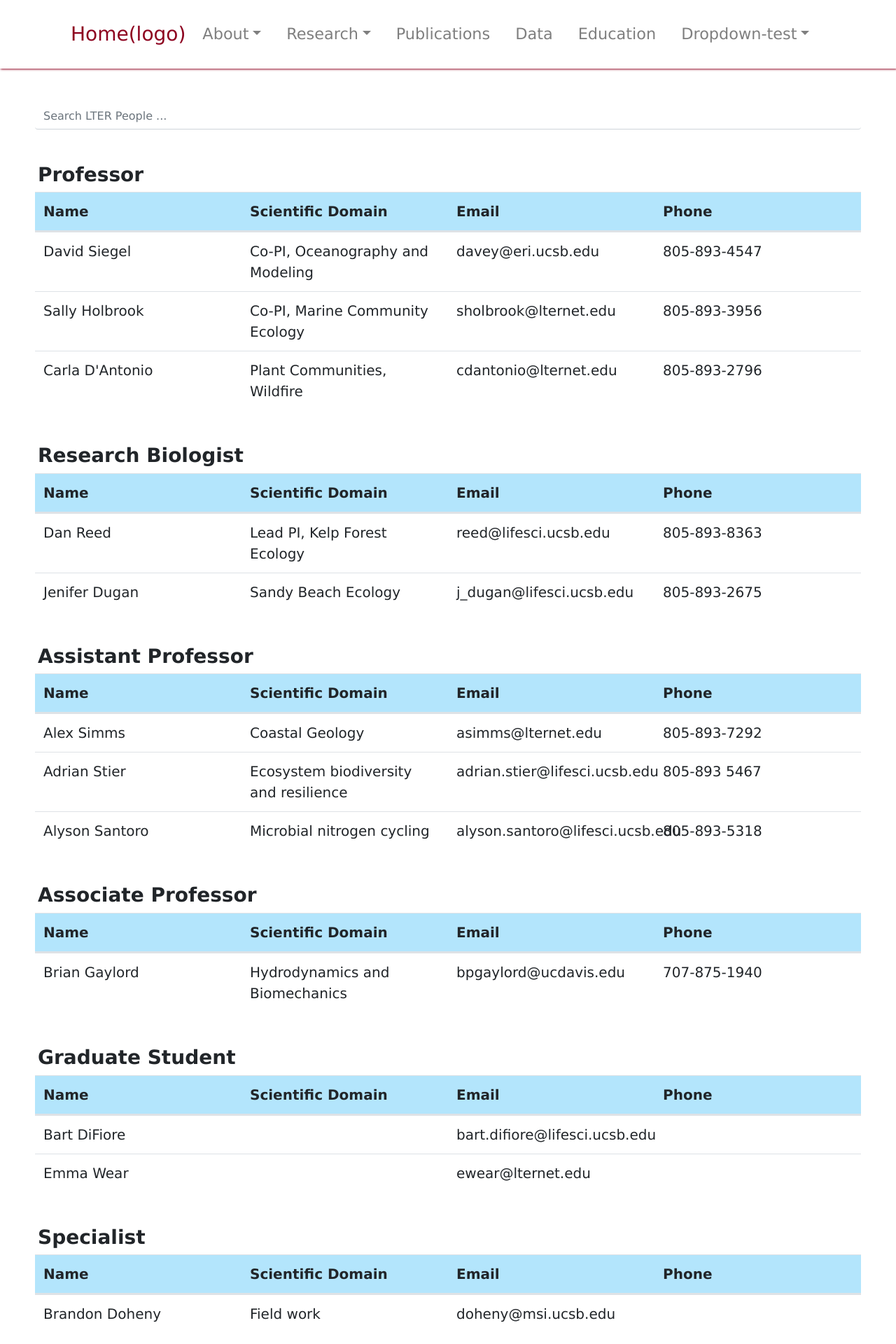
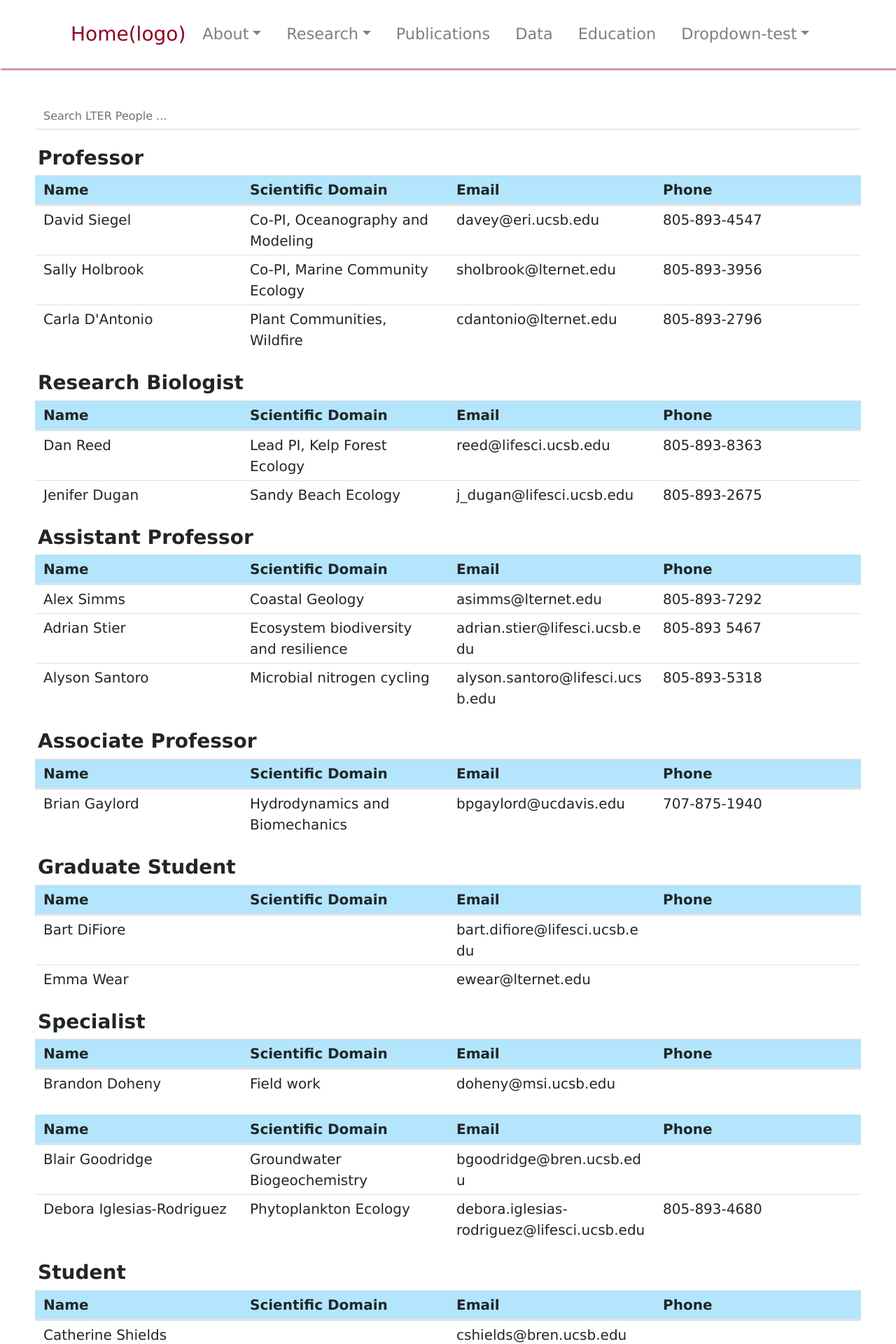
Before and after one commit to sbclter/sbclter-website-2019, a Jekyll site: the page built from bootstrap4-minimal/about/people/index.md, in a window 1280 px wide. Shown: the top 1920 px of the page at 70% size. Built offline with Jekyll 4.4.1, drawn with Linux system fonts in a browser that asks for light colours; nearby versions of some CDN libraries.

Commit message:
minor styling changes

```diff
--- a/bootstrap4-minimal/_includes/table.html
+++ b/bootstrap4-minimal/_includes/table.html
@@ -1,10 +1,10 @@
-<div class="pull-left" class="mt-5">
+<div class="pull-left" class="mt-4">
   <h3 id="table_{{include.data.name}}" class="table-title pl-1"> <strong> {{ include.data.name }} </strong> </h3>
   <table class="table">
     <thead id="table_header_{{include.data.name}}">
       <tr class="row title-row">
       {% for column in include.columns %}
-        <th class="col-3"> <strong> {{ column }} </strong> </th>
+        <th class="cell col-3"> <strong> {{ column }} </strong> </th>
       {% endfor %}
       </tr>
     </thead>
@@ -13,13 +13,13 @@
       {% if include.clickable == 1%}
         <tr class="row clickable-row table_row_{{include.data.name}}" data-href='{{itemrow.databaseID}}' style="cursor: pointer">
           {% for filter in include.dataFilter %}
-            <td class="col-3">{{ itemrow[filter] }}</td>
+            <td class="cell col-3">{{ itemrow[filter] }}</td>
           {% endfor %}
         </tr>
       {% else %}
         <tr class="row table_row_{{include.data.name}}">
           {% for filter in include.dataFilter %}
-            <td class="col-3">{{ itemrow[filter] }}</td>
+            <td class="cell col-3">{{ itemrow[filter] }}</td>
           {% endfor %}
         </tr>
       {% endif %}
--- a/bootstrap4-minimal/_layouts/profile.html
+++ b/bootstrap4-minimal/_layouts/profile.html
@@ -56,7 +56,7 @@ layout: profile
 
 				</div>
 			</div>
-			<div id="right-container" class="col-9">
+			<div id="right-container">
 				<div id="title-text">
 					{% if page.employeeType %}
 						<div id="title-name" class="float-left"> {{ page.commonName | append: "&nbsp;" }} </div>
--- a/bootstrap4-minimal/assets/css/custom/includes/table.scss
+++ b/bootstrap4-minimal/assets/css/custom/includes/table.scss
@@ -9,5 +9,11 @@
 }
 
 .table-hover {
-  border: 4px solid rgba(0,0,0, 0.25);
+	border: 4px solid rgba(0,0,0, 0.25);
 }
+
+.cell {
+	padding-top: 5px !important;
+	padding-bottom: 5px !important;
+	overflow-wrap: break-word;
+}
--- a/bootstrap4-minimal/assets/css/custom/layouts/profile.scss
+++ b/bootstrap4-minimal/assets/css/custom/layouts/profile.scss
@@ -17,20 +17,22 @@
 }
 
 #main-container {
-	margin: 50px;
+	margin: 2%;
 }
 
 #left-container {
 	min-width: 326px;
-	margin-right: 10px;
-	margin-top: 1%;
+	margin-right: 1%;
+	margin-top: 2%;
 	margin-left: 3%;
+	width: 20%;
 }
 
 #right-container {
 	text-align: left;
-	margin-top: 10px;
+	margin-top: 1%;
 	margin-left: 3%;
+	width: 65%;
 }
 
 #contact-info {
--- a/bootstrap4-minimal/assets/js/table.js
+++ b/bootstrap4-minimal/assets/js/table.js
@@ -25,7 +25,7 @@ function isEmptyTable(myId){
 
 jQuery(document).ready(function($) {
     $(".clickable-row").click(function() {
-        window.open($(this).data("href"), '_blank');
+        window.location = $(this).data("href");
     });
     $(".clickable-row").hover(function() {
 	    $(this).addClass('table-hover');
```
